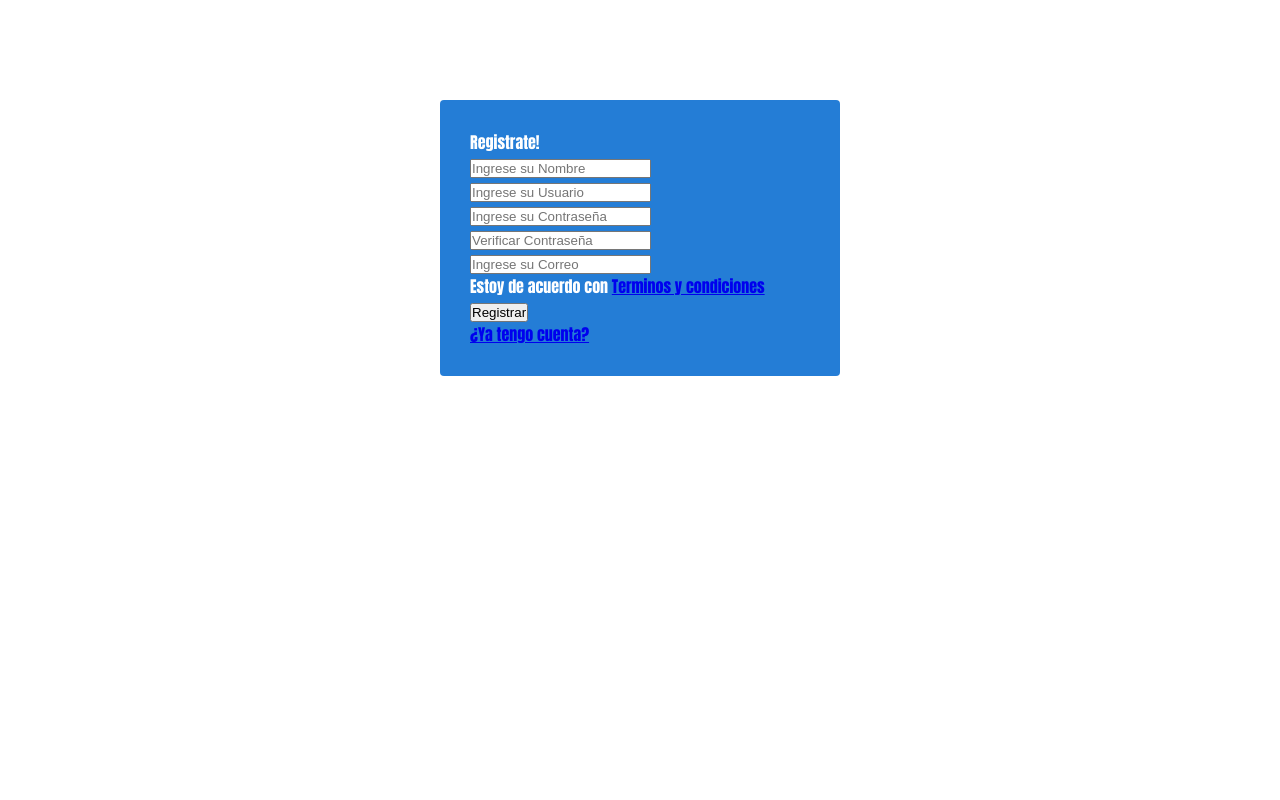
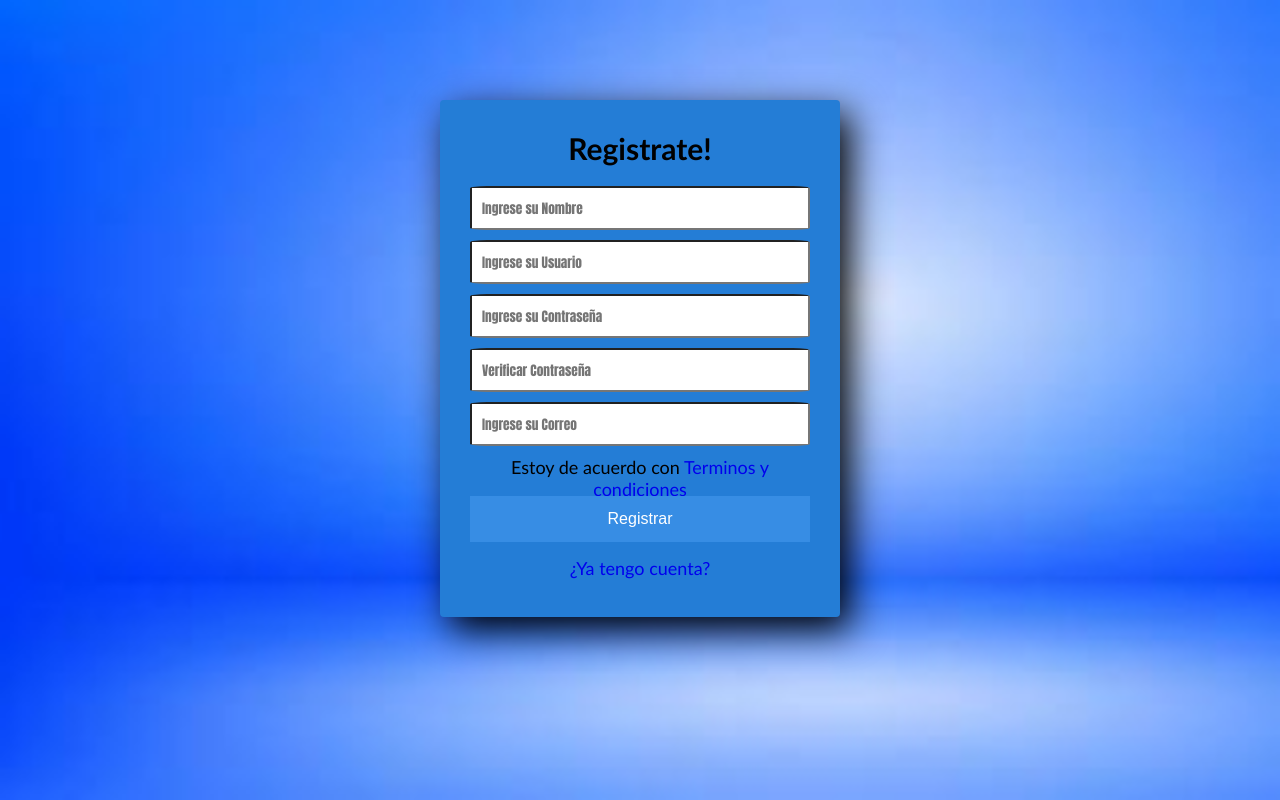
Before and after one commit to ErnestGomis/iRadarEye, a PHP site: page /html/registro.html in a window 1280 px wide. Run offline with PHP 8.4, Linux system fonts and the light colour scheme.

Commit message:
Camilo Huertas
El registro chicos :3

```diff
--- a/css/registro.css
+++ b/css/registro.css
@@ -2,9 +2,14 @@
 margin: 0;
 padding: 0;
 box-sizing: border-box;
-
 }
 
+body {
+    background-repeat: no-repeat;
+    background-image: url("../img/fondo\ celeste.jpg");
+    background-attachment: fixed;
+    background-size: cover
+}
 
 .form-register{
     width: 400px;
@@ -13,6 +18,47 @@ box-sizing: border-box;
     margin: auto;
     margin-top: 100px;
     border-radius: 4px;
-    font-family:'Impact', Impact, 'Arial Narrow Bold', sans-serif;
-    color:white;
+    font-family:'calibri';
+    color:black;
+    box-shadow: 10px 13px 37px black ;
 }
+
+.form-register h4 {
+font-size: 30px;
+margin-bottom: 20px;
+text-align: center;
+}
+
+.controls {
+width: 100%;
+padding: 10px;
+border-radius: 5%;
+margin-bottom: 10px;
+font-family:'Impact', Impact, 'Arial Narrow Bold', sans-serif;
+}
+
+.form-register p{
+text-align: center;
+font-size: 18px;
+height: 30px;
+}
+
+.form-register a:hover{
+    color: blue;
+    text-decoration: underline;
+}
+
+.form-register a{
+    text-decoration: none;
+}
+.form-register .botons{
+width: 100%;
+background: #378de4;
+border: none;
+padding: 14px;
+color: white;
+font-size: 16px;
+text-align: center;
+margin-top: 10px;
+margin-bottom: 15px;
+}
--- a/html/registro.html
+++ b/html/registro.html
@@ -14,7 +14,7 @@
             <input class="controls"  type="password" name="contraseña" id="contraseña" placeholder="Ingrese su Contraseña">
             <input class="controls"  type="password" name="contraseña" id="contraseña" placeholder="Verificar Contraseña">
             <input class="controls"  type="email" name="correo" id="correo" placeholder="Ingrese su Correo">
-            <p>Estoy de acuerdo con <a href="#">Terminos y condiciones</a></p>
+            <p>Estoy de acuerdo con <a href="#"> Terminos y condiciones </a></p>
             <input class="botons" type="submit" value="Registrar">
             <p><a href="#">¿Ya tengo cuenta?</a></p>
         </section>
```
Also changed, not shown: img/fondo celeste.jpg (added).
